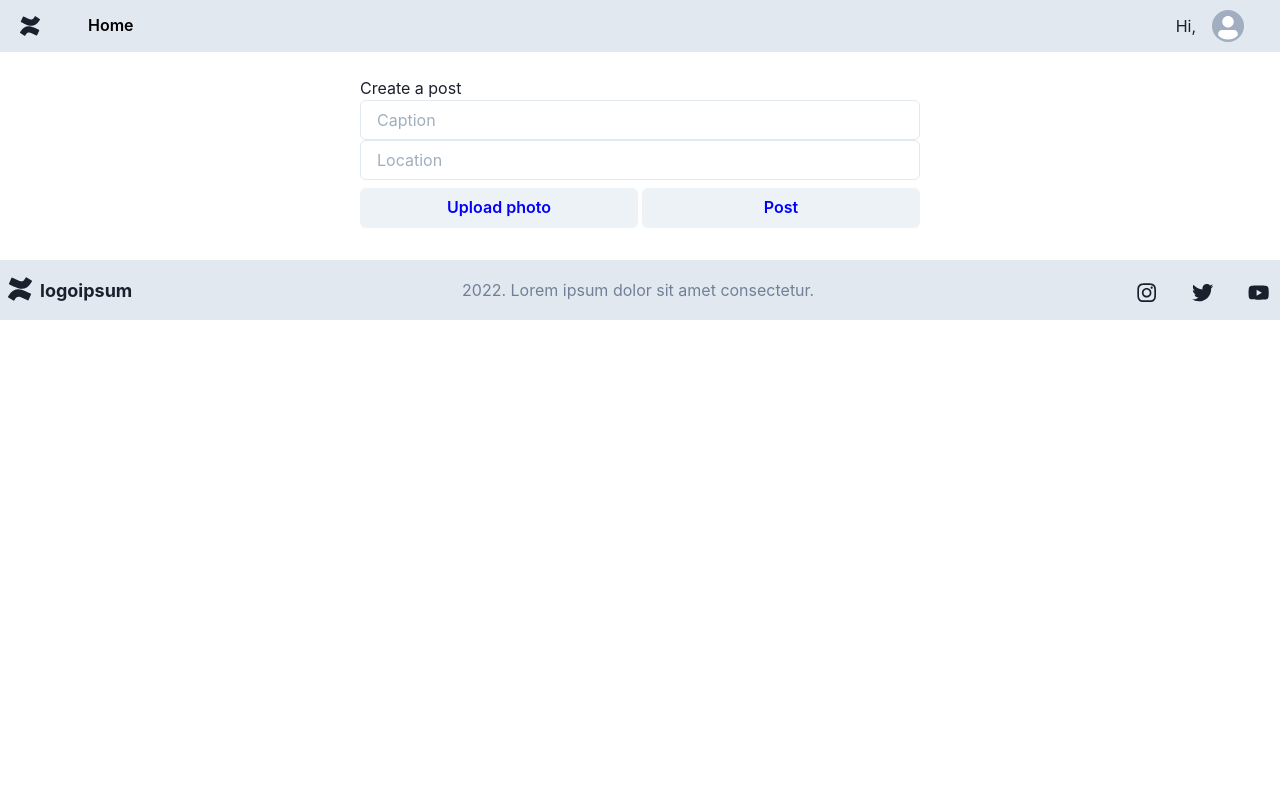
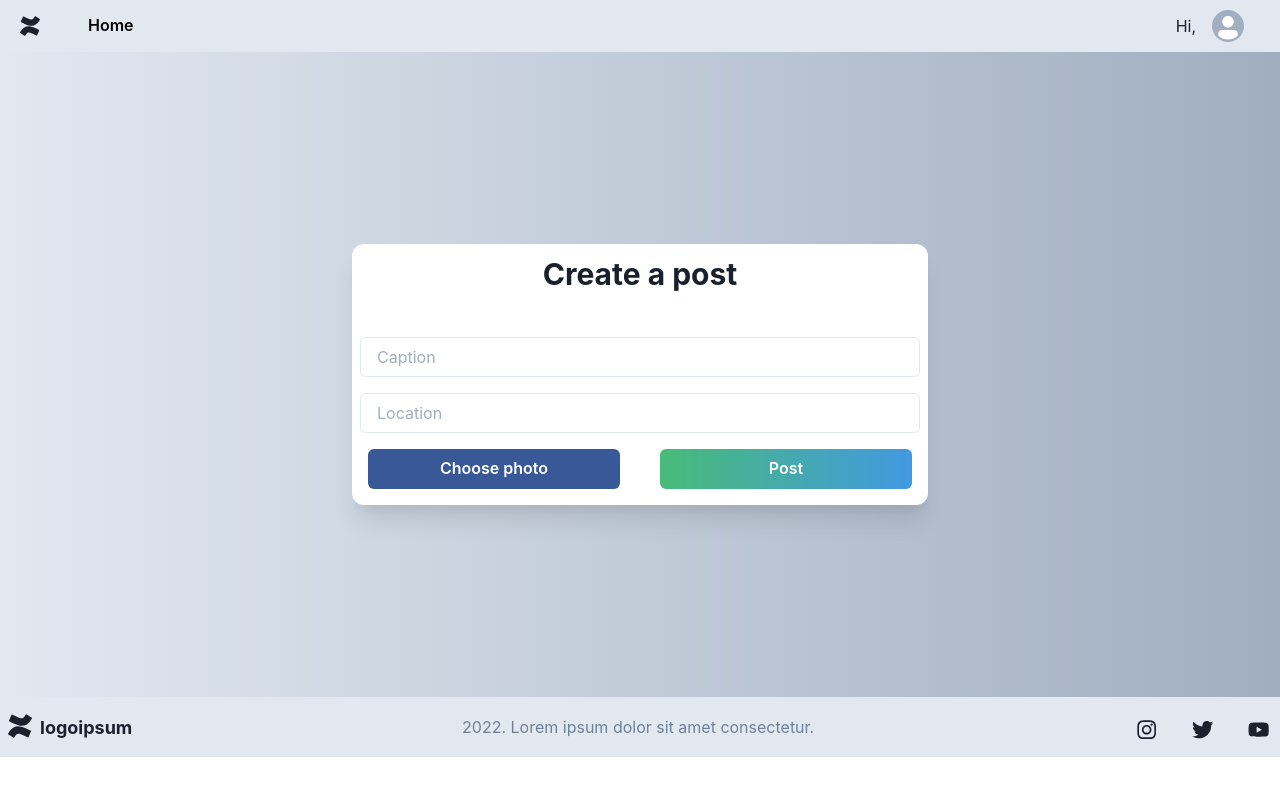
Before and after one commit to akimajid/Individual-Project-Next, a Next.js app: page /upload in a window 1280 px wide. Shown: the top 796 px of the page. Built offline with nearby package versions, Linux system fonts and the light colour scheme.

Commit message:
ui: change ui upload post page

```diff
--- a/src/component/PostUploader.jsx
+++ b/src/component/PostUploader.jsx
@@ -1,13 +1,23 @@
-import { Box, Button, Input, Flex, Text, useToast } from "@chakra-ui/react";
+import {
+  Box,
+  Button,
+  Input,
+  Flex,
+  Text,
+  useToast,
+  Stack,
+} from "@chakra-ui/react";
 import { useFormik } from "formik";
 import { useState, useRef } from "react";
 import { useSelector } from "react-redux";
-import api from "../lib/api"
+import api from "../lib/api";
+import { useRouter } from "next/router"
 
 const PostUploader = () => {
-  const authSelector = useSelector((state) => state.auth)
+  const authSelector = useSelector((state) => state.auth);
 
   const toast = useToast();
+  const router = useRouter()
 
   const formik = useFormik({
     initialValues: {
@@ -31,8 +41,8 @@ const PostUploader = () => {
         position: "top",
         status: "error",
         description: "You must choose a image!",
-          title: "Error"
-      })
+        title: "Error",
+      });
       return;
     }
 
@@ -52,13 +62,19 @@ const PostUploader = () => {
     } catch (err) {
       console.log(err);
     }
+
+    router.push("/posts")
   };
 
   return (
-    <Box p="2" my="4" width="xl" borderRadius="md">
-      <Text>Create a post</Text>
+    <Stack fontWeight="bold" boxShadow="xl" m="48" bgColor="white" rounded="xl">
+      <Box px="2" my="2" width="xl" borderRadius="md">
+        <Text mb="8" textAlign="center" fontSize="3xl">
+          Create a post
+        </Text>
 
         <Input
+          my="2"
           onChange={(event) =>
             formik.setFieldValue("caption", event.target.value)
           }
@@ -66,6 +82,7 @@ const PostUploader = () => {
         />
 
         <Input
+          my="2"
           onChange={(event) =>
             formik.setFieldValue("location", event.target.value)
           }
@@ -83,18 +100,28 @@ const PostUploader = () => {
 
           <Button
             onClick={() => inputFile.current.click()}
-          w="50%"
-          mr="1"
-          color="blue"
+            w="45%"
+            ml="2"
+            colorScheme="facebook"
           >
-          Upload photo
+            Choose photo
           </Button>
 
-        <Button onClick={uploadHandler} width="50%" color="blue">
+          <Button
+            mr="2"
+            onClick={uploadHandler}
+            width="45%"
+            color="white"
+            bgGradient="linear(to-r, green.400, blue.400)"
+            _hover={{
+              bgGradient: "linear(to-r, green.300, blue.300)",
+            }}
+          >
             Post
           </Button>
         </Flex>
       </Box>
+    </Stack>
   );
 };
 
--- a/src/pages/upload/index.jsx
+++ b/src/pages/upload/index.jsx
@@ -4,7 +4,7 @@ import PostUploader from "../../component/PostUploader"
 
 const UploadPage = () => {
     return (
-        <Center>
+        <Center bgGradient="linear(to-r, gray.200, gray.400)">
             <PostUploader />
         </Center>
     )
```
Lines whose indentation alone changed are shown as unchanged.
